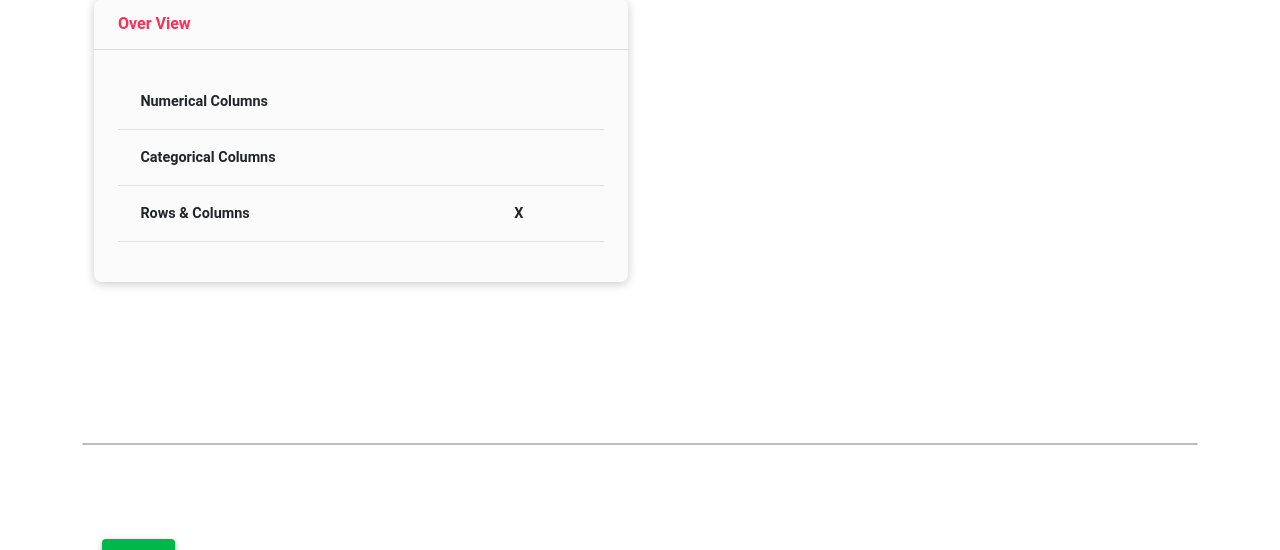
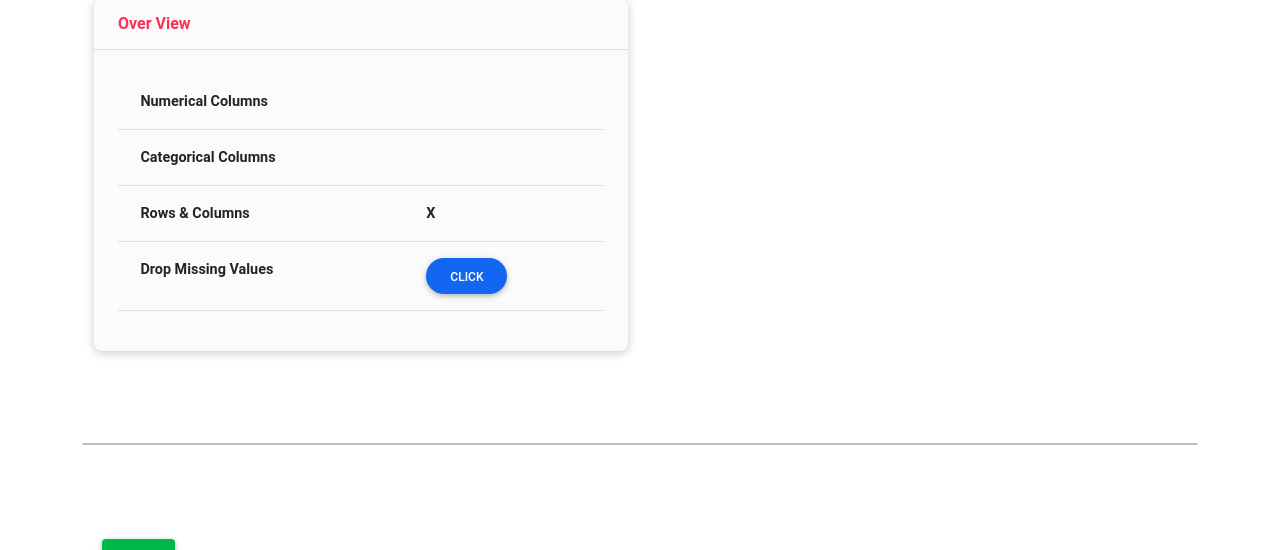
Before and after one commit to lkarjun/fastpreprocess, a FastAPI app: template fasteda/template/FastEda.html in a window 1280 px wide. Shown: the part 217-767 px from the top of the page. Run offline with FastAPI, Linux system fonts and the light colour scheme; the template is opened without the code that fills it, so the values that code supplies are empty; some libraries are stand-ins or nearby versions.

Commit message:
dropna button

```diff
--- a/fasteda/template/FastEda.html
+++ b/fasteda/template/FastEda.html
@@ -27,6 +27,12 @@
                                 <tr>
                                     <th class="font-weight-bold">Rows & Columns</th> <td class="text-capitalize font-weight-bold">{{sample.length}} X {{sample.number_of_columns}}</td>
                                 </tr>
+                                <tr>
+                                    <th class="font-weight-bold">Drop Missing Values</th>
+                                    <td class="align-items-center">
+                                        <button class="btn btn-rounded btn-primary" onclick="dropna()">click</button>
+                                    </td>
+                                </tr>
                             </table>
                         </div>
                     </div>
@@ -37,6 +43,7 @@
                 <div id='overview'></div>
             </div>
             <script>plot_piechart({{ process.filedetail.missing }}, {{ sample.length}});</script>
+
         </div>
     </div>
 </section>
```
